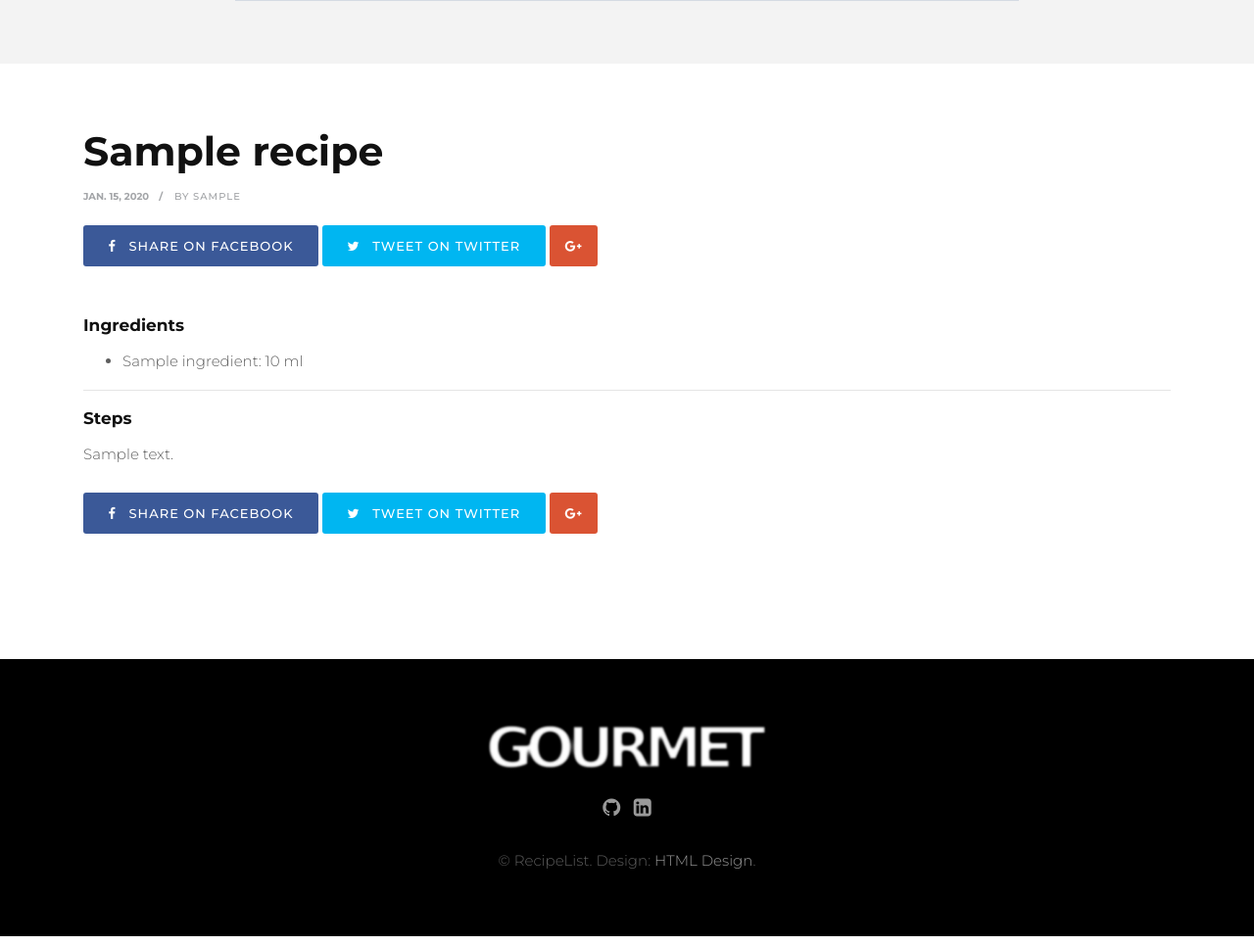
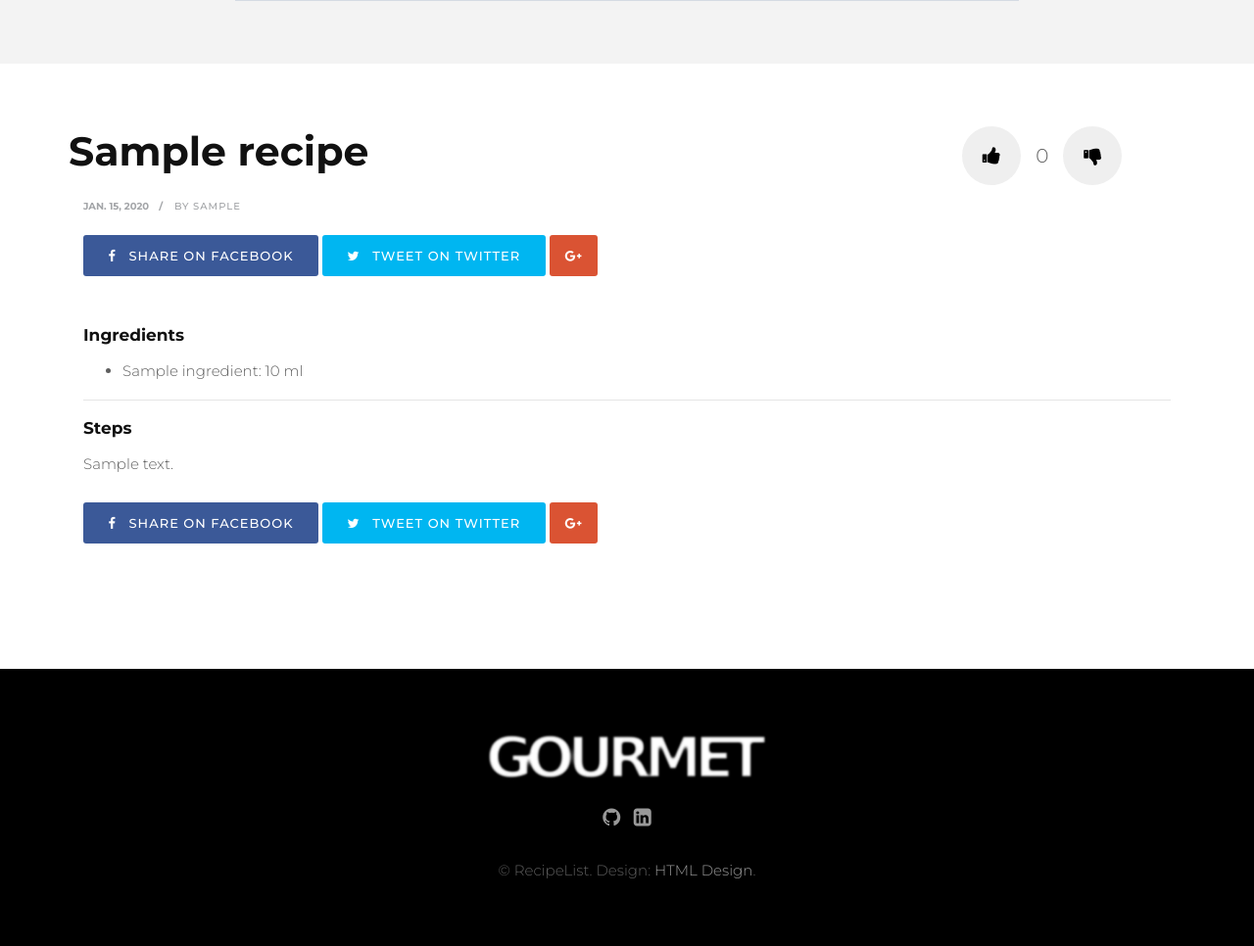
Before and after one commit to ndestrieux/my_recipes_web_app, a Django app: page /recipe/1/ in a window 1280 px wide. Shown: the part 1133-2099 px from the top of the page at 98% size. Run offline with Django 4.2, Linux system fonts and the light colour scheme; tables that the repository leaves empty hold one stand-in row (values such as "Sample post"); grey boxes marked "Sample" are stand-in pictures; some libraries are stand-ins or nearby versions.

Commit message:
Like and dislike buttons added to recipe detail view

```diff
--- a/app/static/style.css
+++ b/app/static/style.css
@@ -1693,3 +1693,23 @@ hr.invis3 {
     color:#ab0012;
     background: white;
 }
+
+.btn-group  {
+    display: inline;
+    font-size: 20px;
+    margin-bottom: 7px;
+}
+
+#thumbUp, #thumbDown {
+    border: 0;
+    border-radius: 50%;
+    height: 3em;
+    width: 3em;
+}
+
+#likeCounter    {
+    vertical-align: baseline;
+    display: inline;
+    margin-left: 0.5em;
+    margin-right: 0.5em;
+}
--- a/app/templates/app/recipe_detail.html
+++ b/app/templates/app/recipe_detail.html
@@ -23,8 +23,15 @@
 
 <!--                                <span class="color-red"><a href="blog-category-01.html" title="">Video Recipes</a></span>-->
 
-                                <h3>{{ recipe.name }}</h3>
-
+                            <div class="row">
+                                <h3 class="column" style="width: 80%">{{ recipe.name }}</h3>
+<!--                                    <button><i class="fa fa-thumbs-up"></i>|<i class="fa fa-thumbs-down"></i></button></div>-->
+                                <div class="column btn-group">
+                                    <button id="thumbUp" class="fa fa-thumbs-up"></button>
+                                    <div id="likeCounter">0</div>
+                                    <button id="thumbDown" class="fa fa-thumbs-down"></button>
+                                </div>
+                            </div>
                             <div class="blog-meta big-meta">
                                 <small>{{ recipe.date }}</small>
                                 <small><a href="#" title="">by {{ recipe.posted_by }}</a></small>
@@ -55,7 +62,6 @@
                             <p>
                                 {{ recipe.content }}
                             </p>
-
                         </div><!-- end content -->
 
                         <div class="blog-title-area">
```
Lines whose indentation alone changed are shown as unchanged.
